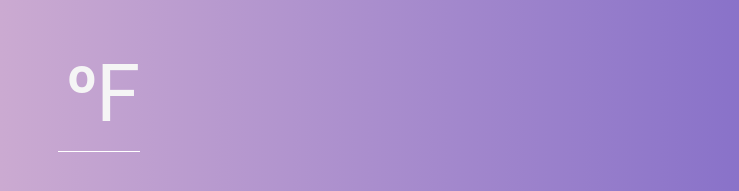
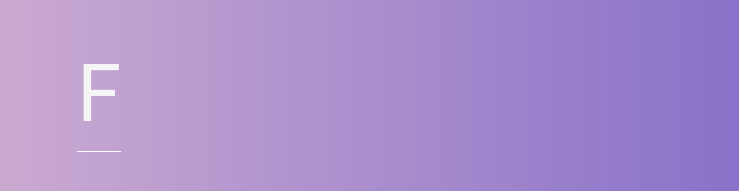
Before and after one commit to khulalit/WeatherAPP, a plain HTML site: page index.html in a window 1280 px wide. Shown: the part 405-596 px from the top of the page, without its empty margins (541-1280 px from the left). Drawn offline with Linux system fonts and the light colour scheme; a web font is replaced by a local one.

Commit message:
Update index.html

```diff
--- a/index.html
+++ b/index.html
@@ -18,7 +18,7 @@
                </div>
                <div class="row2">
                    <h2 class="temp-val"></h2>
-                   <span class="temp-span"><sup>o</sup>F</span>
+                   <span class="temp-span">F</span>
                </div>
                <h2 class="weather-dis"></h2>
                <p class="made-by">Made by Lalit From Darksky API.</p>
```
